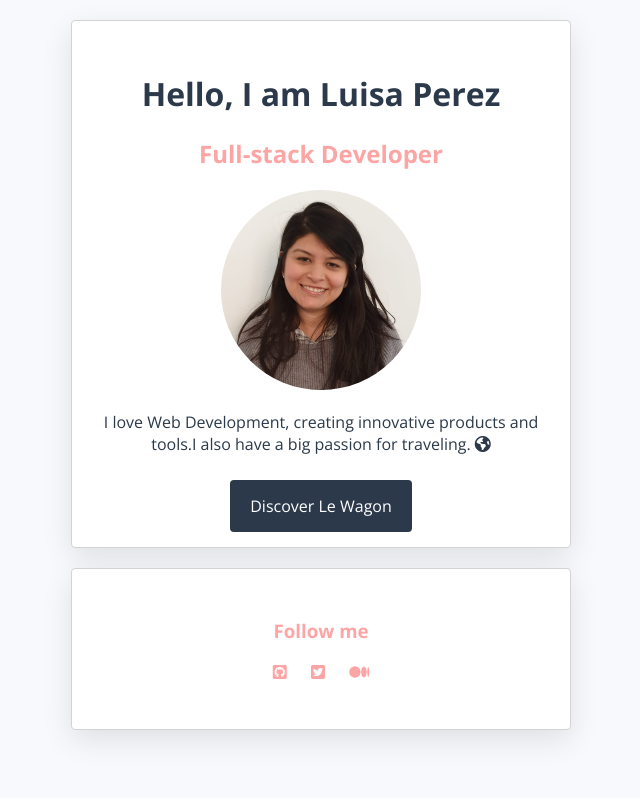
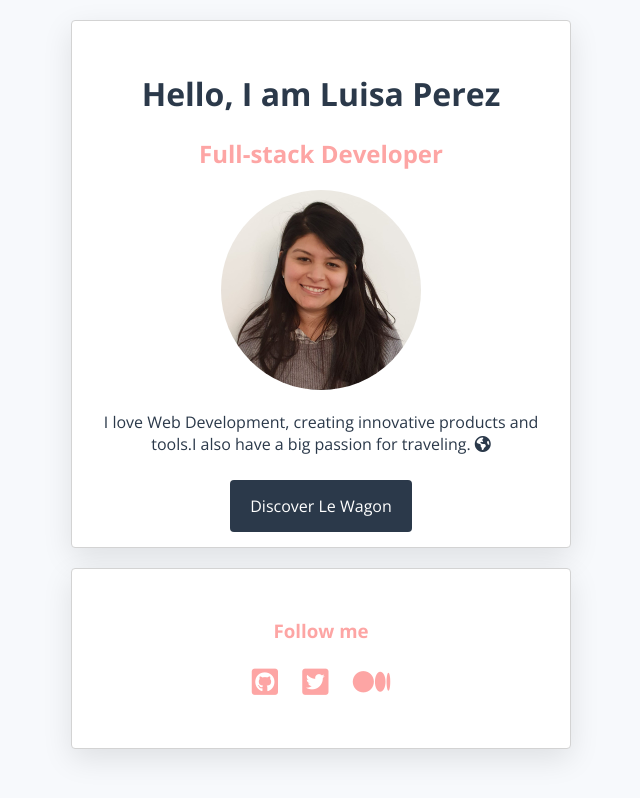
Before and after one commit to LuisaPerez19/profile, a plain HTML site: page index.html in a window 1280 px wide. Shown: the whole page, without its empty margins (319-959 px from the left). Drawn offline with nearby package versions, Linux system fonts and the light colour scheme.

Commit message:
adding bigger icons

```diff
--- a/style.css
+++ b/style.css
@@ -33,6 +33,11 @@ h2, h3 {
 }
 
 ul li a i {
+  color: #FDA5A4
+}
+
+ul li a {
+  font-size: 30px;
   color: #FDA5A4
 }
 
```
